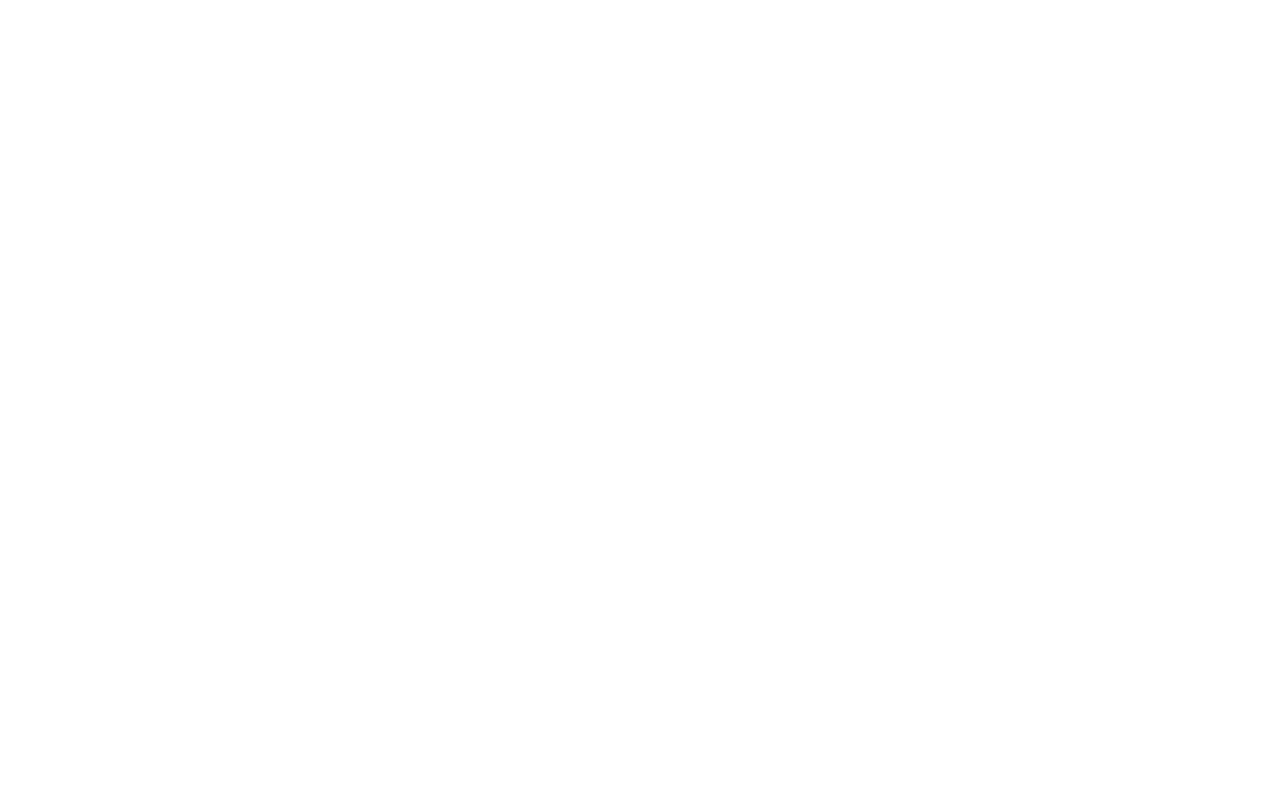
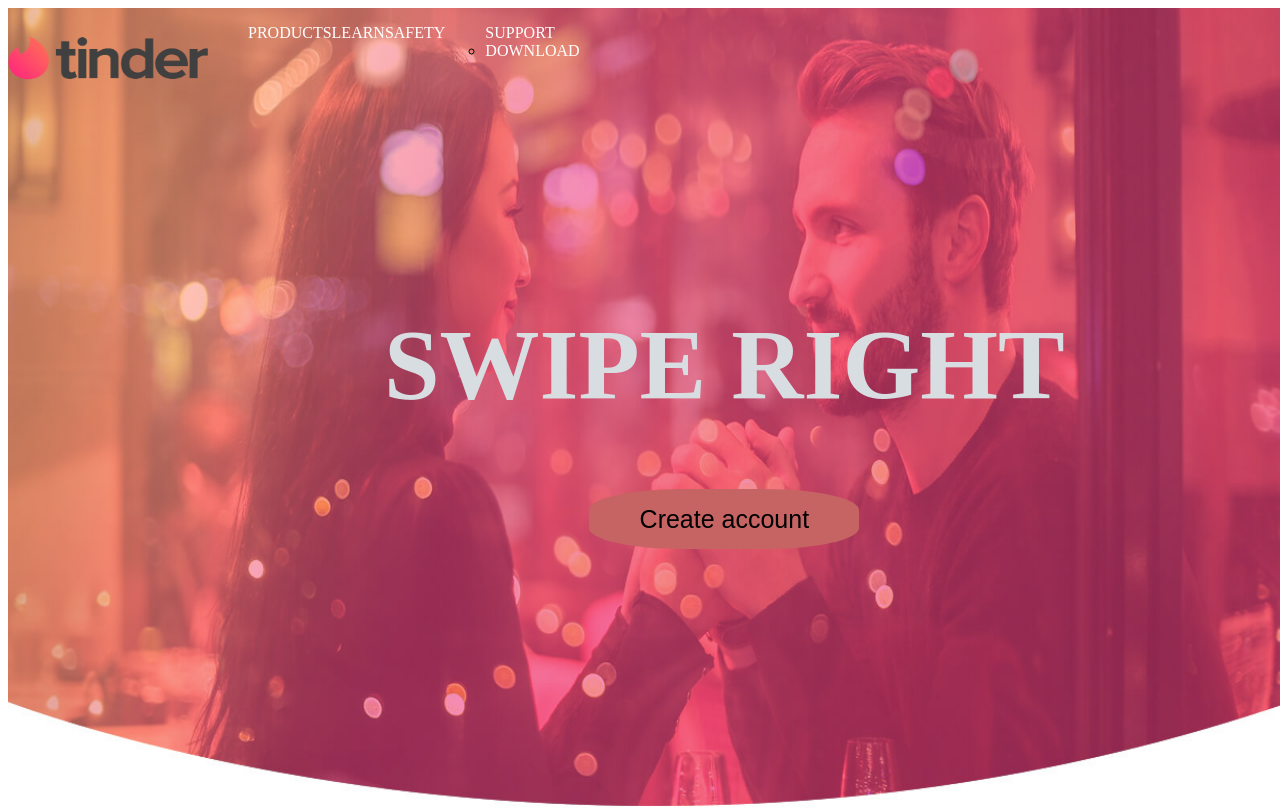
Before and after one commit to HasanZagarevic/IT-Camp, a plain HTML site: page index.html in a window 1280 px wide. Drawn offline with Linux system fonts and the light colour scheme.

Commit message:
2. commit

```diff
--- a/index.html
+++ b/index.html
@@ -1,13 +1,43 @@
 <!DOCTYPE html>
 <html lang="en">
-<head>
-    <meta charset="UTF-8">
-    <meta http-equiv="X-UA-Compatible" content="IE=edge">
+  <head>
+    <meta charset="UTF-8" />
+    <meta http-equiv="X-UA-Compatible" content="IE=edge" />
     <link rel="stylesheet" href="style.css" />
-    <meta name="viewport" content="width=device-width, initial-scale=1.0">
-    <title>Document</title>
-</head>
-<body>
-
-</body>
+    <link
+      rel="stylesheet"
+      href="https://use.fontawesome.com/releases/v5.15.4/css/all.css"
+    />
+    <meta name="viewport" content="width=device-width, initial-scale=1.0" />
+    <title>probni sajt</title>
+  </head>
+  <body>
+    <div class="prvi">
+      <img class="slika" src="./tinder.jpg" alt="">
+      <img class="logo" src="./tinderlogo.png" alt="">
+      <ul class="ppp">
+        <li>
+          <a class="vvv" href="">PRODUCTS</a>
+        </li>
+        <li>
+          <a class="vvv" href="">LEARN</a>
+        </li>
+        <li>
+          <a class="vvv" href="">SAFETY</a>
+        </li>
+        <ul>
+          <a class="vvv" href="">SUPPORT</a>
+        </li>
+        <li>
+          <a class="vvv" href="">DOWNLOAD</a>
+        </li>
+      </ul>
+    </div>
+    <div class="textic">
+      <h1 class="text">SWIPE RIGHT</h1>
+      <button>
+        Create account
+      </button>
+    </div>
+  </body>
 </html>
--- a/style.css
+++ b/style.css
@@ -0,0 +1,45 @@
+.slika {
+  width: 100%;
+  height: 100%;
+  position: absolute;
+  z-index: -2;
+}
+.logo {
+  width: 200px;
+  height: 100px;
+  position: absolute;
+}
+.ppp {
+  position: absolute;
+  margin-left: 200px;
+  list-style-type: none;
+  display: flex;
+
+}
+.vvv{
+  text-decoration: none;
+  color: white;
+
+}
+.text{
+  z-index: 2;
+  font-size: 100px;
+  color: rgb(216, 221, 226);
+}
+.textic{
+  position: absolute;
+  left: 30%;
+  top: 240px;
+  display: flex;
+  justify-content: center;
+  align-items: center;
+  flex-direction: column;
+}
+button{
+  font-size: 25px;
+  background-color: rgb(198, 100, 100);
+  border-radius: 35%;
+  width: 270px;
+  height: 60px;
+  border: none;
+}
```
Also changed, not shown: tinder.jpg (added), tinderlogo.png (added).
